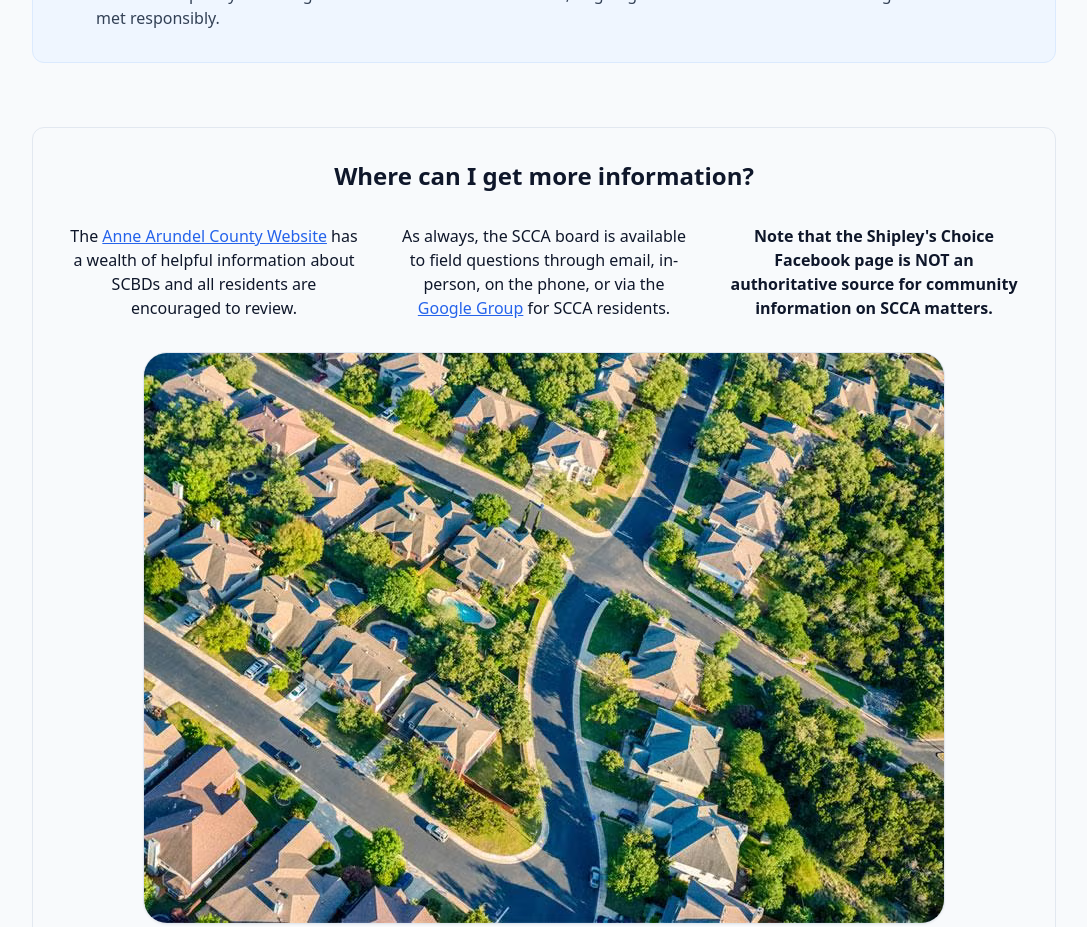
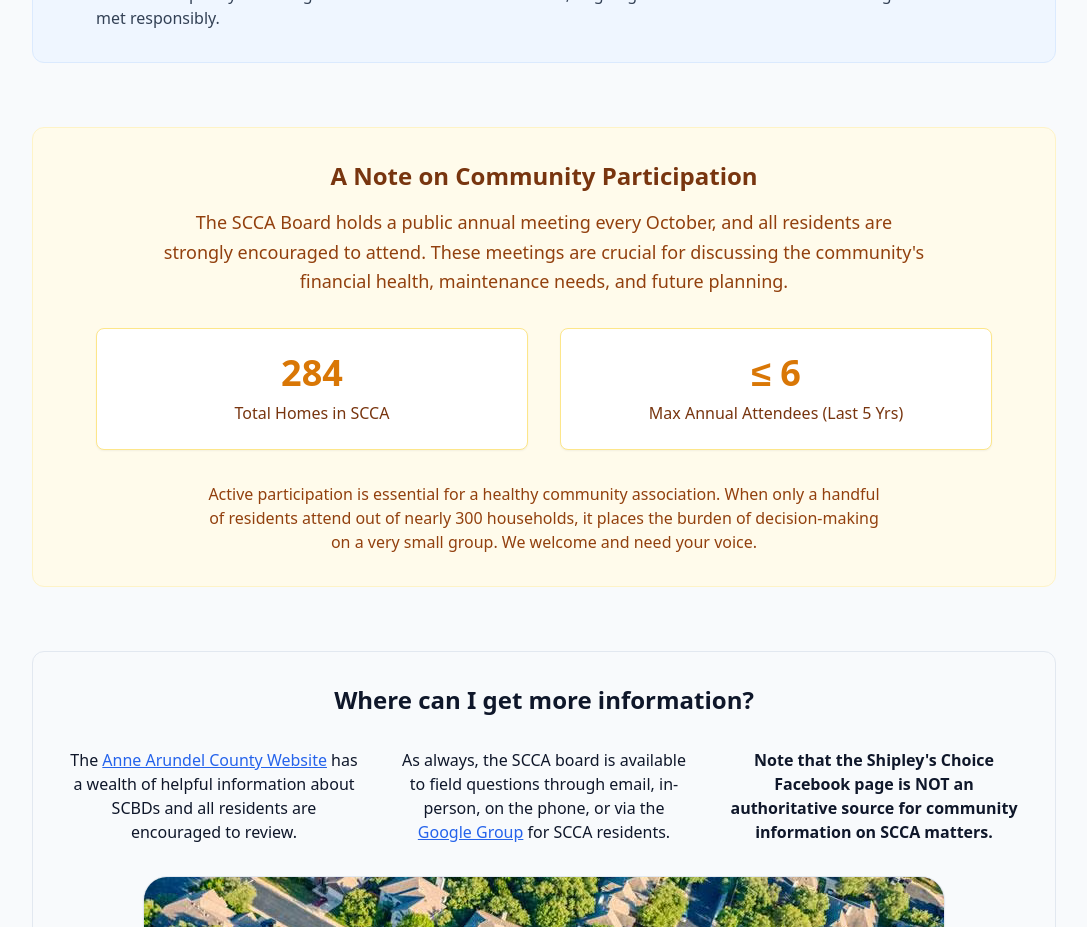
Before and after one commit to tschulmeister/scca-website, a SvelteKit app: page /why-scbd in a window 1280 px wide. Shown: the part 5100-6027 px from the top of the page, without its empty margins (96-1183 px from the left). Built offline with nearby package versions, Linux system fonts and the light colour scheme.

Commit message:
note about community participation

```diff
--- a/src/routes/why-scbd/+page.svelte
+++ b/src/routes/why-scbd/+page.svelte
@@ -171,8 +171,8 @@
 						SCCA residents have already been asked to make an <strong
 							>optional</strong
 						> $75 dues contribution for many years, but a decline in
-						participation has lead to a shrinking pool of funds that the
-						community can use for essential maintenance activities.
+						participation has lead to a shrinking pool of funds that
+						the community can use for essential maintenance activities.
 					</p>
 				</div>
 
@@ -546,6 +546,55 @@
 			</div>
 		</div>
 
+		<!-- Community Participation Section -->
+		<div class="mt-16 rounded-xl bg-amber-50 p-8 border border-amber-100">
+			<div class="text-center mb-8">
+				<h3 class="text-2xl font-bold text-amber-900">
+					A Note on Community Participation
+				</h3>
+				<p
+					class="mt-4 text-amber-800 text-lg max-w-3xl mx-auto leading-relaxed"
+				>
+					The SCCA Board holds a public annual meeting every October,
+					and all residents are strongly encouraged to attend. These
+					meetings are crucial for discussing the community's
+					financial health, maintenance needs, and future planning.
+				</p>
+			</div>
+
+			<div
+				class="flex flex-col md:flex-row items-center justify-center gap-8 max-w-4xl mx-auto"
+			>
+				<div
+					class="bg-white p-6 rounded-lg shadow-sm border border-amber-200 text-center flex-1 w-full"
+				>
+					<div class="text-4xl font-black text-amber-600 mb-2">
+						284
+					</div>
+					<div class="text-amber-900 font-medium">
+						Total Homes in SCCA
+					</div>
+				</div>
+				<div
+					class="bg-white p-6 rounded-lg shadow-sm border border-amber-200 text-center flex-1 w-full"
+				>
+					<div class="text-4xl font-black text-amber-600 mb-2">
+						&le; 6
+					</div>
+					<div class="text-amber-900 font-medium">
+						Max Annual Attendees (Last 5 Yrs)
+					</div>
+				</div>
+			</div>
+
+			<p class="mt-8 text-amber-800 text-center max-w-2xl mx-auto">
+				Active participation is essential for a healthy community
+				association. When only a handful of residents attend out of
+				nearly 300 households, it places the burden of decision-making
+				on a very small group. We welcome and need your voice.
+			</p>
+		</div>
+
 		<!-- Summary Section -->
 		<div class="mt-16 rounded-xl bg-slate-50 p-8 border border-slate-200">
 			<h3 class="text-2xl font-bold text-center text-slate-900">
```
